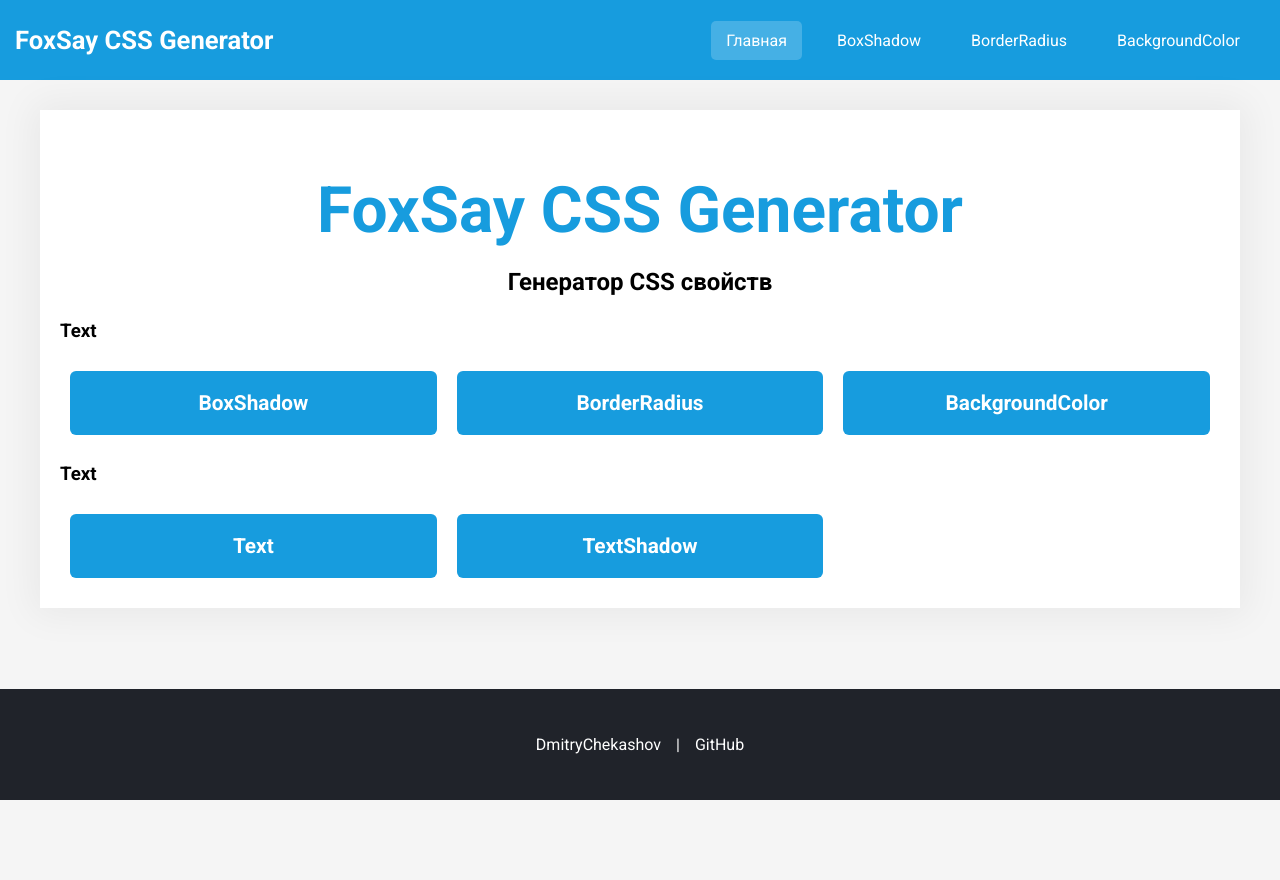
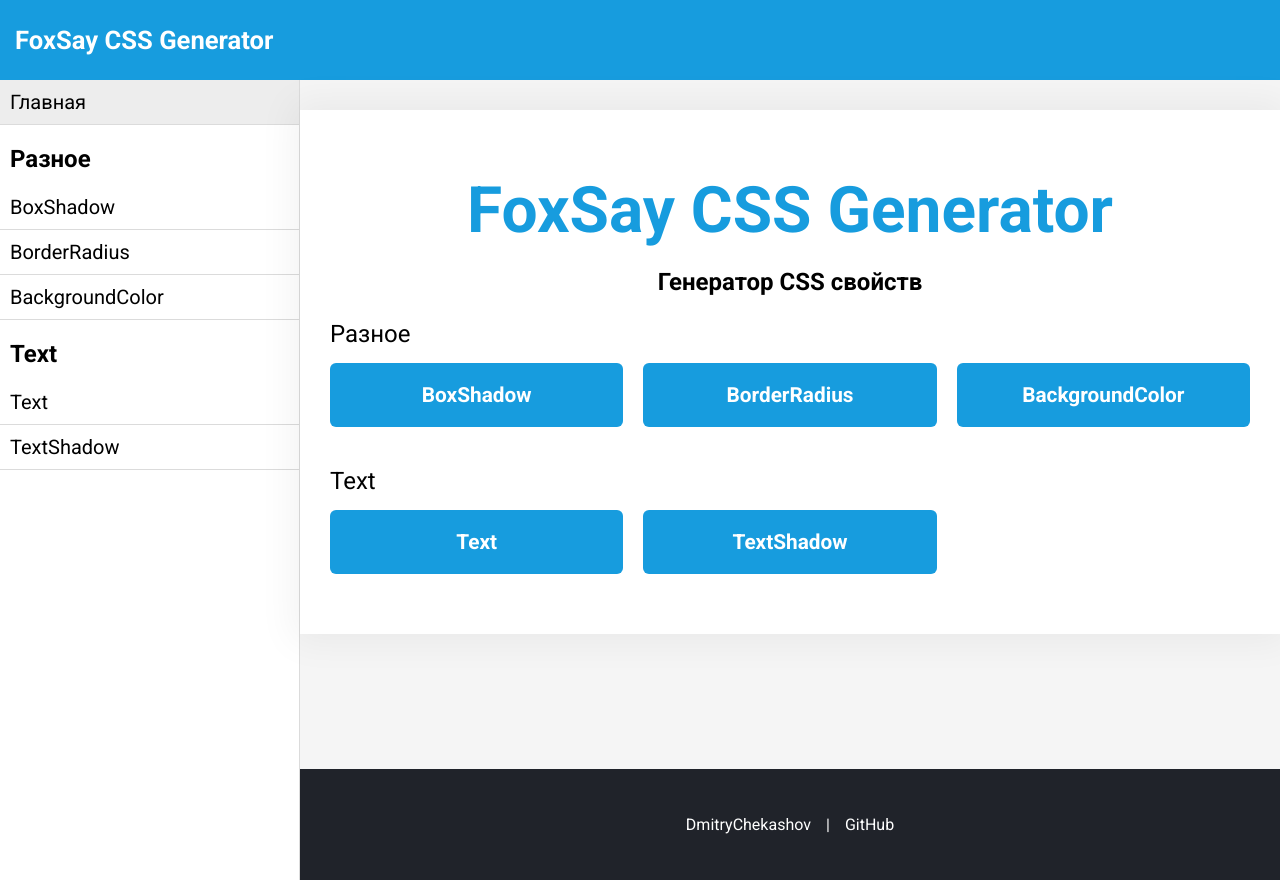
Before and after one commit to DimaChekashov/foxsay-css-generator, a React (Create React App) app: page / in a window 1280 px wide. Before the commit the page ends 800 px from the top, so only its background shows below. Built offline with nearby package versions, Linux system fonts and the light colour scheme.

Commit message:
add sidebar-nav

```diff
--- a/src/app/App.css
+++ b/src/app/App.css
@@ -14,4 +14,9 @@
     position: relative;
     min-height: 100vh;
     padding-bottom: 111px;
+    width: 100%;
 }
+
+.app {
+    display: flex;
+}
--- a/src/app/App.js
+++ b/src/app/App.js
@@ -1,4 +1,4 @@
-import React from "react";
+import React, { useState } from "react";
 import "./App.css";
 import HeaderApp from "../component/HeaderApp/HeaderApp.jsx";
 import Footer from "../component/Footer/Footer.jsx";
@@ -11,16 +11,25 @@ import BoxShadow from "../pages/BoxShadow/BoxShadow";
 import BackgroundColor from "../pages/BackgroundColor/BackgroundColor";
 import Text from "../pages/Text/Text";
 import TextShadow from "../pages/TextShadow/TextShadow";
+import NavSidebar from "../component/NavSidebar/NavSidebar";
 
 function App() {
+    const [isSidebarOpen, setIsSidebarOpen] = useState(false);
+
     return (
+        <>
+            <HeaderApp />
+            <div className="app">
+                <NavSidebar
+                    isSidebarOpen={isSidebarOpen}
+                    setIsSidebarOpen={setIsSidebarOpen}
+                />
                 <div className="page-container">
-            <HeaderApp />
                     <div className="container">
                         <div className="wrapper">
                             <Switch>
                                 <Route path="/text-shadow">
-                            <TextShadow/>
+                                    <TextShadow />
                                 </Route>
                                 <Route path="/text">
                                     <Text />
@@ -42,6 +51,8 @@ function App() {
                     </div>
                     <Footer />
                 </div>
+            </div>
+        </>
     );
 }
 
--- a/src/component/HeaderApp/HeaderApp.jsx
+++ b/src/component/HeaderApp/HeaderApp.jsx
@@ -6,45 +6,6 @@ function HeaderApp() {
     return (
         <header className="header-app">
             <h2 className="header-title">FoxSay CSS Generator</h2>
-            <ul className="header-navbar">
-                <li>
-                    <NavLink
-                        className="navbar-link"
-                        activeClassName="active-link"
-                        exact
-                        to="/"
-                    >
-                        Главная
-                    </NavLink>
-                </li>
-                <li>
-                    <NavLink
-                        className="navbar-link"
-                        activeClassName="active-link"
-                        to="/box-shadow"
-                    >
-                        BoxShadow
-                    </NavLink>
-                </li>
-                <li>
-                    <NavLink
-                        className="navbar-link"
-                        activeClassName="active-link"
-                        to="/border-radius"
-                    >
-                        BorderRadius
-                    </NavLink>
-                </li>
-                <li>
-                    <NavLink
-                        className="navbar-link"
-                        activeClassName="active-link"
-                        to="/background-color"
-                    >
-                        BackgroundColor
-                    </NavLink>
-                </li>
-            </ul>
         </header>
     );
 }
--- a/src/component/HeaderApp/HeaderApp.scss
+++ b/src/component/HeaderApp/HeaderApp.scss
@@ -22,17 +22,3 @@ $mainColor: #179cde;
         margin: 0 10px;
     }
 }
-
-.navbar-link {
-    color: #fff;
-    text-decoration: none;
-    padding: 10px 15px;
-    border-radius: 5px;
-    transition: background-color 0.2s ease 0.02s;
-    &:hover {
-        background-color: rgba(255, 255, 255, 0.2);
-    }
-}
-.active-link {
-    background-color: rgba(255, 255, 255, 0.2);
-}
--- /dev/null
+++ b/src/component/NavSidebar/NavSidebar.jsx
@@ -0,0 +1,78 @@
+
+import React from "react";
+import { NavLink } from "react-router-dom";
+
+import './NavSidebar.scss';
+
+function NavSidebar(props) {
+
+  return (
+    <div className="nav-sidebar">
+    <ul className="nav-sidebar__list">
+      <li>
+          <NavLink
+              className="nav-sidebar__link"
+              activeClassName="active-link"
+              exact
+              to="/"
+          >
+              Главная
+          </NavLink>
+      </li>
+    </ul>
+    <h4 className="nav-sidebar__subtitle">Разное</h4>
+      <ul className="nav-sidebar__list">
+        <li>
+            <NavLink
+                className="nav-sidebar__link"
+                activeClassName="active-link"
+                to="/box-shadow"
+            >
+                BoxShadow
+            </NavLink>
+        </li>
+        <li>
+            <NavLink
+                className="nav-sidebar__link"
+                activeClassName="active-link"
+                to="/border-radius"
+            >
+                BorderRadius
+            </NavLink>
+        </li>
+        <li>
+            <NavLink
+                className="nav-sidebar__link"
+                activeClassName="active-link"
+                to="/background-color"
+            >
+                BackgroundColor
+            </NavLink>
+        </li>
+      </ul>
+      <h4 className="nav-sidebar__subtitle">Text</h4>
+      <ul className="nav-sidebar__list">
+        <li>
+            <NavLink
+                className="nav-sidebar__link"
+                activeClassName="active-link"
+                to="/text"
+            >
+                Text
+            </NavLink>
+        </li>
+        <li>
+            <NavLink
+                className="nav-sidebar__link"
+                activeClassName="active-link"
+                to="/text-shadow"
+            >
+                TextShadow
+            </NavLink>
+        </li>
+      </ul>
+    </div>
+  );
+};
+
+export default NavSidebar;
--- /dev/null
+++ b/src/component/NavSidebar/NavSidebar.scss
@@ -0,0 +1,35 @@
+.nav-sidebar {
+    max-width: 300px;
+    min-width: 300px;
+    border-right: 1px solid #dbdbdb;
+    background-color: #fff;
+}
+
+.nav-sidebar__list {
+    list-style: none;
+    padding: 0;
+    margin: 0 0 20px 0;
+}
+
+.nav-sidebar__link {
+    font-size: 1.25rem;
+    text-decoration: none;
+    color: #000;
+    font-weight: 400;
+    padding: 10px;
+    display: block;
+    border-bottom: 1px solid #dbdbdb;
+    background-color: #ffffff;
+    transition: all 0.3s ease;
+}
+
+.nav-sidebar__link.active-link {
+    background-color: #ededed;
+}
+
+.nav-sidebar__subtitle {
+    padding: 0 10px;
+    margin: 0 0 12px 0;
+    font-size: 1.5rem;
+    font-weight: 700;
+}
--- a/src/component/Navigation/Navigation.jsx
+++ b/src/component/Navigation/Navigation.jsx
@@ -6,7 +6,7 @@ import { NavLink } from "react-router-dom";
 function Navigation() {
     return (
         <div className="navigation">
-            <h3 className="navigation__label">Text</h3>
+            <h3 className="navigation__label">Разное</h3>
             <div className="navigation__group">
                 <NavLink
                     className="navigation-btn"
--- a/src/component/Navigation/Navigation.scss
+++ b/src/component/Navigation/Navigation.scss
@@ -1,6 +1,7 @@
 .navigation__group {
     display: flex;
     flex-wrap: wrap;
+    margin-bottom: 30px;
 }
 
 .navigation-btn {
@@ -22,3 +23,9 @@
         background-color: rgba(23, 156, 222, 0.8);
     }
 }
+
+.navigation__label {
+    margin: 0 10px 5px 10px;
+    font-weight: 400;
+    font-size: 1.5rem;
+}
```
Lines whose indentation alone changed are shown as unchanged.
